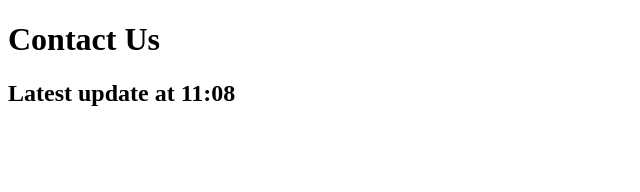
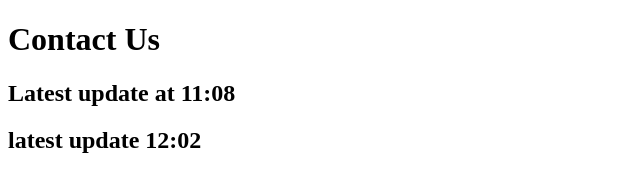
Before and after one commit to Ali-for-dev/site1, a plain HTML site: page contact.html in a window 1280 px wide. Shown: the whole page, without its empty margins (0-640 px from the left). Drawn offline with Linux system fonts and the light colour scheme.

Commit message:
Test build automatique

```diff
--- a/contact.html
+++ b/contact.html
@@ -9,6 +9,7 @@
 
     <h1>Contact Us</h1>
     <h2>Latest update at 11:08</h2>
+    <h2>latest update 12:02</h2>
 
 </body>
 </html>
```
Also changed, not shown: index.html (+1 -0 lines).
